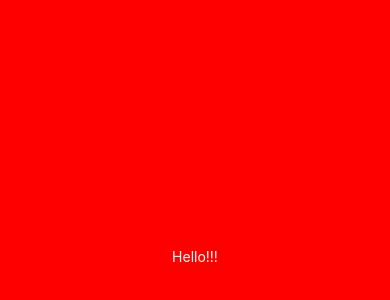
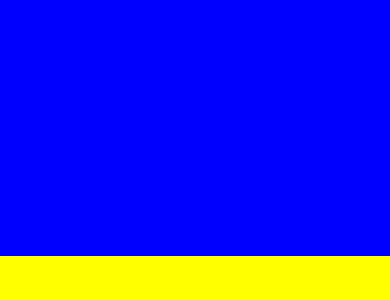
Before and after one commit to daveg7lee/fokin-weather, a React Native app: screen / in a window 390 px wide. Shown: the part 166-466 px from the top of the page. Built offline with nearby package versions, Linux system fonts and the light colour scheme.

Commit message:
Layouts with Flexbox in React Native

```diff
--- a/App.js
+++ b/App.js
@@ -5,8 +5,8 @@ import { StyleSheet, Text, View } from "react-native";
 export default function App() {
   return (
     <View style={styles.container}>
-      <Text style={styles.text}>Hello!!!</Text>
-      <StatusBar style="auto" />
+      <View style={styles.blueView}></View>
+      <View style={styles.yellowView}></View>
     </View>
   );
 }
@@ -14,11 +14,13 @@ export default function App() {
 const styles = StyleSheet.create({
   container: {
     flex: 1,
-    backgroundColor: "red",
-    alignItems: "center",
-    justifyContent: "center",
   },
-  text: {
-    color: "white",
+  yellowView: {
+    flex: 1,
+    backgroundColor: "yellow",
+  },
+  blueView: {
+    flex: 1,
+    backgroundColor: "blue",
   },
 });
```
